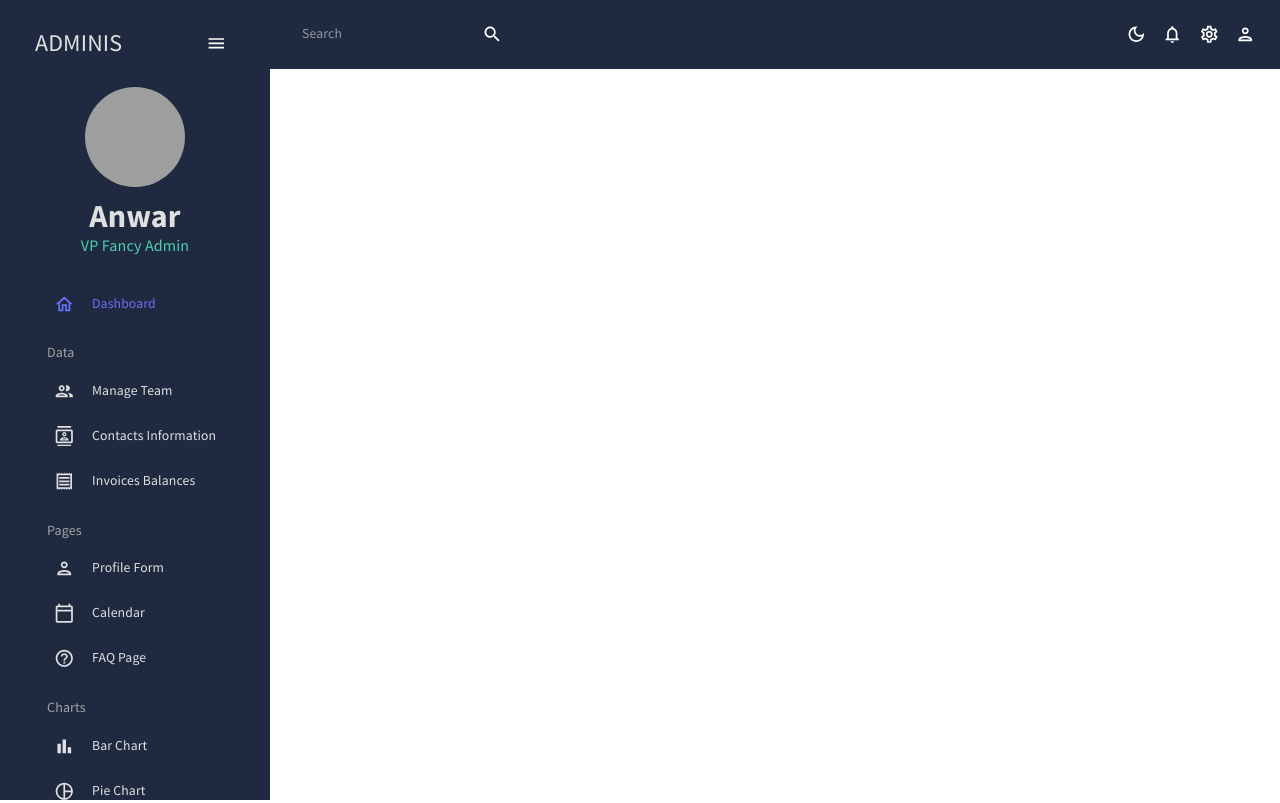
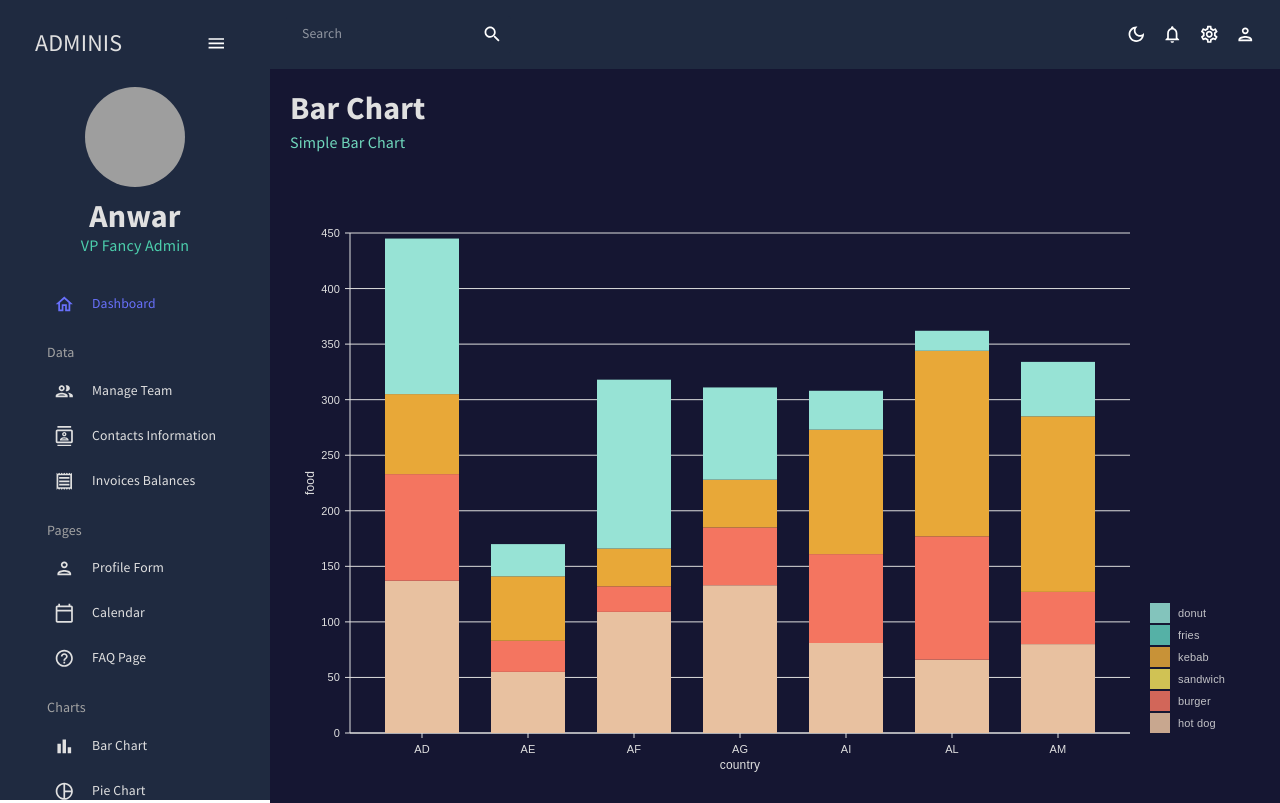
Before and after one commit to AnwarHossainSR/admin-dashboard-pro, a React (Vite) app: page /bar in a window 1280 px wide. Built offline with nearby package versions, Linux system fonts and the light colour scheme; grey boxes are pictures that could not be loaded.

Commit message:
design barchart

```diff
--- a/src/App.jsx
+++ b/src/App.jsx
@@ -2,6 +2,7 @@
 import { useState } from 'react';
 import { Route, Routes } from 'react-router-dom';
 import { ColorModeContext, tokens, useMode } from './context/theme';
+import Bar from './pages/bar';
 import Contacts from './pages/contacts';
 import Dashboard from './pages/dashboard';
 import Form from './pages/form';
@@ -34,6 +35,7 @@
               <Route path="/contacts" element={<Contacts />} />
               <Route path="/invoices" element={<Invoices />} />
               <Route path="/form" element={<Form />} />
+              <Route path="/bar" element={<Bar />} />
             </Routes>
           </main>
         </Box>
--- /dev/null
+++ b/src/pages/bar/index.jsx
@@ -0,0 +1,16 @@
+import { Box } from '@mui/material';
+import BarChart from '../../components/Chart/BarChart';
+import Header from '../../components/Header';
+
+const Bar = () => {
+  return (
+    <Box m="20px">
+      <Header title="Bar Chart" subtitle="Simple Bar Chart" />
+      <Box height="75vh">
+        <BarChart />
+      </Box>
+    </Box>
+  );
+};
+
+export default Bar;
```
